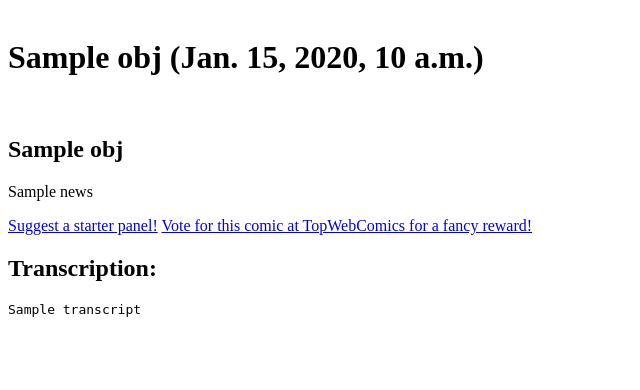
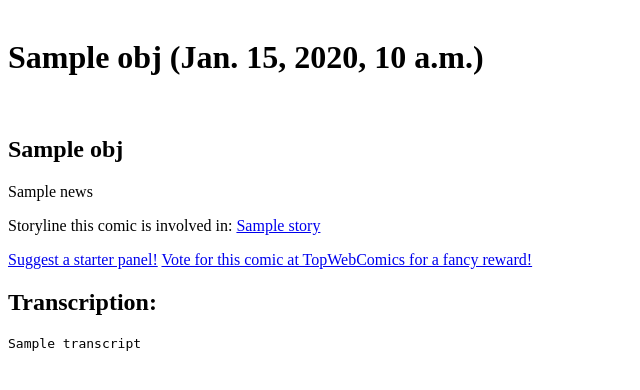
Before and after one commit to 0sn/nr_comics, a Django app: template templates/feeds/feedburner_description.html in a window 1280 px wide. Shown: the top 390 px of the page, without its empty margins (0-640 px from the left). Run offline with Django 3.2, Linux system fonts and the light colour scheme; the template is opened without the code that fills it: most values are stand-ins (such as "Sample title", 1, 10 or a date in 2020).

Commit message:
storyline link in feed

```diff
--- a/templates/feeds/feedburner_description.html
+++ b/templates/feeds/feedburner_description.html
@@ -4,6 +4,12 @@
 <h2>{{ obj.newstitle }}</h2>
 <p>{{obj.news|safe|linebreaksbr}}</p>
 
+{% if obj.storyline_set.all %}
+    <p>Storyline{{ obj.storyline_set.count|pluralize }} this comic is involved in: {% for story in obj.storyline_set.all %}
+        <a href="http://nameremoved.com/storylines/#{{story.slug}}">{{story.title}}</a>
+    {% endfor %}</p>
+{% endif %}
+
 <p><a href="http://nameremoved.com/contribute/submit/">Suggest a starter panel!</a> <a href="http://topwebcomics.com/vote/4533/default.aspx">Vote for this comic at TopWebComics for a fancy reward!</a></p>
 
 <h2>Transcription:</h2>
```
